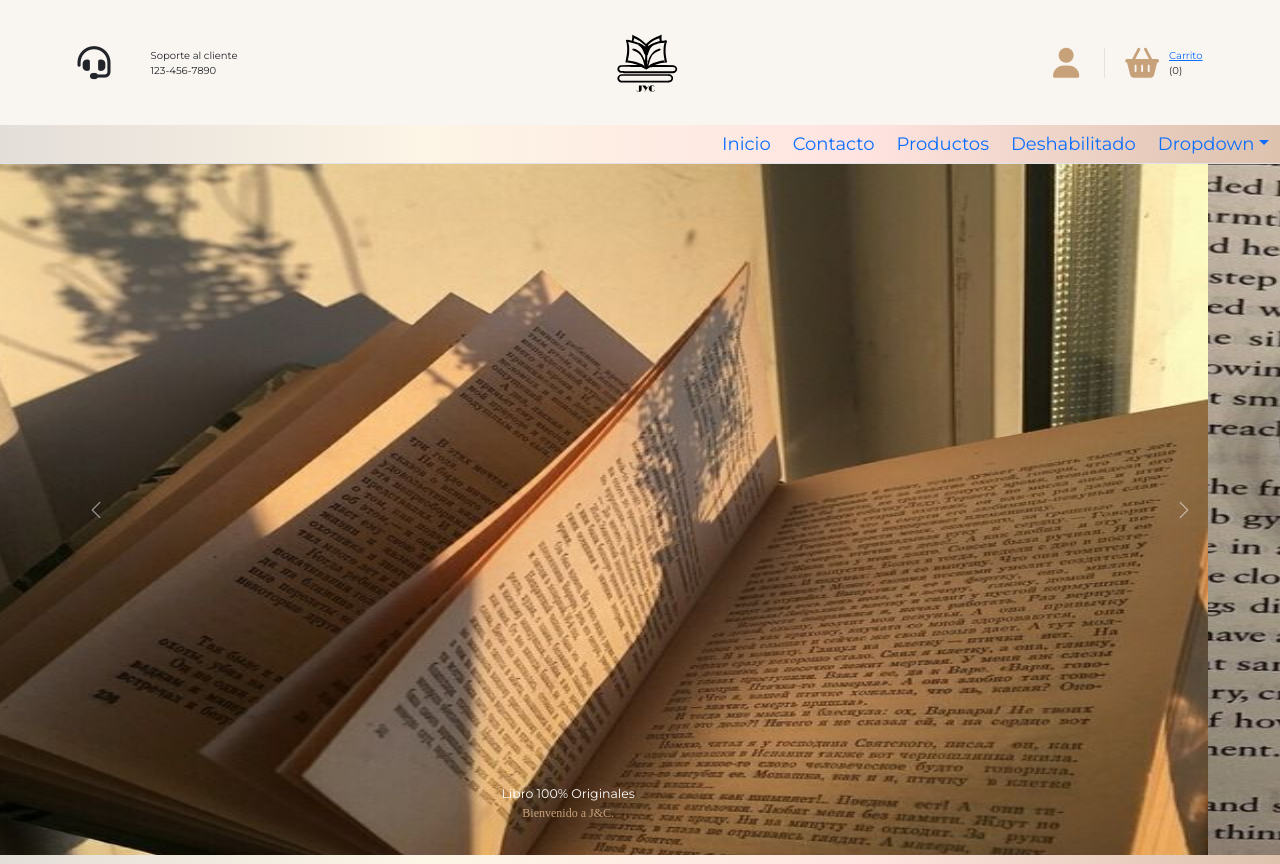
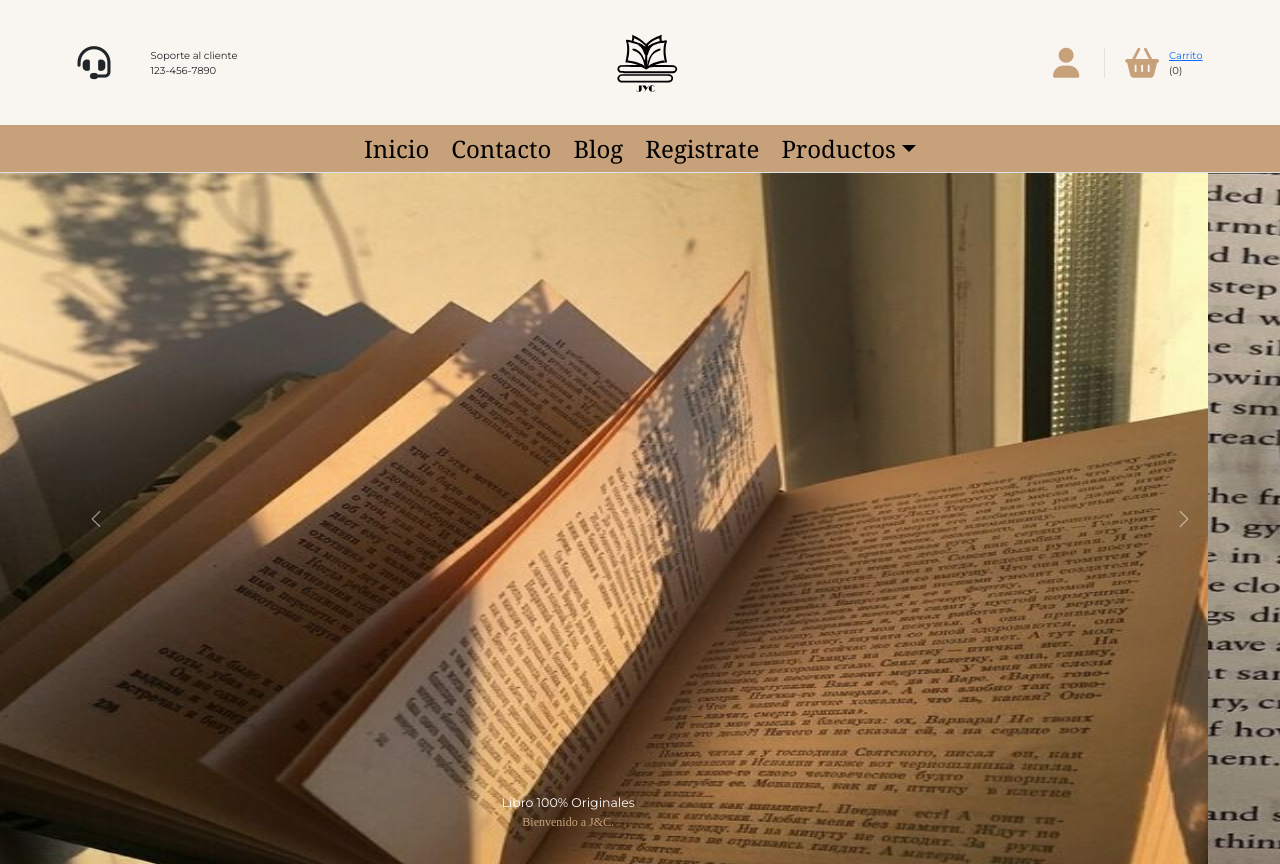
Before and after one commit to jisella12/proyectoj-C, a plain HTML site: page html/Inicio.html in a window 1280 px wide. Shown: the top 864 px of the page. Drawn offline with nearby package versions, Linux system fonts and the light colour scheme.

Commit message:
arreglo nav

```diff
--- a/html/Inicio.html
+++ b/html/Inicio.html
@@ -53,33 +53,34 @@
 
 
 <!--aqui comienza el nav-->
-
-<ul class="nav nav-tabs" style="justify-content: end;" >
-	<li class="nav-item" >
-	  <a class="nav-link" aria-current="page" href="Inicio.html">Inicio</a>
+<section class="nav-total">
+<ul class="nav nav-tabs" style="justify-content:center;" >
+	<li class="nav-item">
+	  <a class="nav-link"  style="color: black;"  aria-current="page" href="Inicio.html">Inicio</a>
 	</li>
 	<li class="nav-item">
-		<a class="nav-link " aria-current="page" href="Contacto.html">Contacto</a>
+		<a class="nav-link " style="color: black;" aria-current="page" href="Contacto.html">Contacto</a>
 	  </li>
 
 	<li class="nav-item">
-	  <a class="nav-link" href="productos.html">Productos</a>
+	  <a class="nav-link" style="color: black;" href="blog.html">Blog</a>
 	</li>
 	<li class="nav-item">
-	  <a class="nav-link ">Deshabilitado</a>
+	  <a class="nav-link " style="color: black;" href="Registro.html" >Registrate</a>
 	</li>
 	<li class="nav-item dropdown">
-		<a class="nav-link dropdown-toggle" data-bs-toggle="dropdown" href="#" role="button" aria-expanded="false">Dropdown</a>
+		<a class="nav-link dropdown-toggle" style="color: black;" data-bs-toggle="dropdown" href="productos.html" role="button" aria-expanded="false">Productos</a>
 		<ul class="dropdown-menu">
-		  <li><a class="dropdown-item" href="#">Acción</a></li>
-		  <li><a class="dropdown-item" href="#">Otra acción</a></li>
-		  <li><a class="dropdown-item" href="#">Algo más aquí</a></li>
+		  <li><a class="dropdown-item" href="#">Romance</a></li>
 		  <li><hr class="dropdown-divider"></li>
-		  <li><a class="dropdown-item" href="#">Enlace separado</a></li>
+		  <li><a class="dropdown-item" href="#">Fantasía</a></li>
+		  <li><hr class="dropdown-divider"></li>
+		  <li><a class="dropdown-item" href="#">Romance Clasico</a></li>
+
 		</ul>
 	  </li>
   </ul>
-
+</section>
 		</header>
 
 		<section class="carrusel">
--- a/html/css/nav.css
+++ b/html/css/nav.css
@@ -1,12 +1,25 @@
 .nav nav-tabs{
     position: sticky;
     font-size: medium;
-    background-color: #c7a17a;
+
 }
 
 
 .nav-link{
+    font-size: x-large;
+
+    color: black;
+    font-family:Cambria, Cochin, Georgia, Times, 'Times New Roman', serif;
+
+
+}
+
+.dropdown-item{
     font-size: large;
+
+}
+
+.nav-total{
     background-color: #c7a17a;
     color: black;
 }
```
